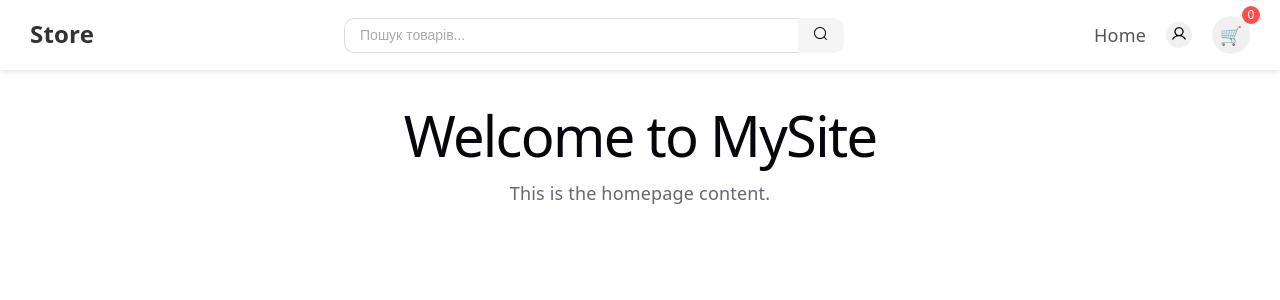
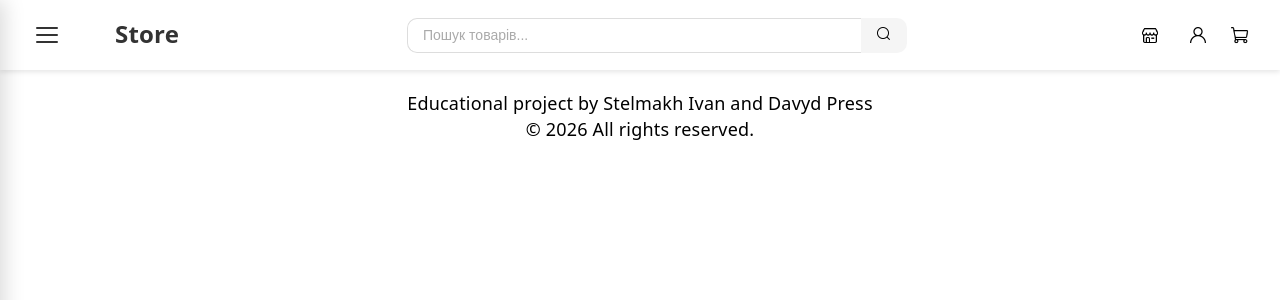
Before and after one commit to StelmakhIvan07/pr5-6-app, a React (Vite) app: page / in a window 1280 px wide. Shown: the top 300 px of the page. Built offline with nearby package versions, Linux system fonts and the light colour scheme.

Commit message:
added catalog and header refresh

```diff
--- a/src/App.jsx
+++ b/src/App.jsx
@@ -1,15 +1,14 @@
 // import { useState } from 'react'
 import './App.css'
 import Header from "./components/Header/Header";
+import Footer from "./components/Footer/Footer";
+import Catalog from "./components/Menu/Catalog/Catalog";
 
 function App() {
   return (
     <div>
       <Header />
-      <main style={{ padding: "20px" }}>
-        <h1>Welcome to MySite</h1>
-        <p>This is the homepage content.</p>
-      </main>
+      <Footer />
     </div>
   );
 }
--- a/src/components/Footer/Footer.jsx
+++ b/src/components/Footer/Footer.jsx
@@ -0,0 +1,17 @@
+import "react";
+import styles from "./Footer.module.css";
+
+function Footer() {
+    return (
+        <footer className={styles.footer}>
+            <div className={styles.container}>
+                <div className={styles.text}>
+                    <p>Educational project by Stelmakh Ivan and Davyd Press</p>
+                    <p>© {new Date().getFullYear()} All rights reserved.</p>
+                </div>
+            </div>
+        </footer>
+    );
+}
+
+export default Footer;
--- a/src/components/Footer/Footer.module.css
+++ b/src/components/Footer/Footer.module.css
@@ -0,0 +1,6 @@
+footer {
+    background-color: #ffffff;
+    color: #000000;
+    padding: 20px;
+    text-align: center;
+}
--- a/src/components/Header/Header.jsx
+++ b/src/components/Header/Header.jsx
@@ -1,12 +1,29 @@
-import "react";
+import { useState } from "react";
 import styles from "./Header.module.css";
 import userIcon from '../../assets/icons/user.png';
 import searchIcon from '../../assets/icons/search.png';
+import Catalog from "../Menu/Catalog/Catalog";
+import homeIcon from '../../assets/icons/home.png';
+import cartIcon from '../../assets/icons/cart.png';
 
 function Header() {
+  const [isCatalogOpen, setIsCatalogOpen] = useState(false);
+
   return (
+    <>
       <header className={styles.header}>
         <div className={styles.container}>
+          {/* Кнопка-бургер */}
+          <button
+            className={styles.burgerBtn}
+            onClick={() => setIsCatalogOpen(true)}
+            aria-label="Відкрити каталог"
+          >
+            <span className={styles.burgerLine} />
+            <span className={styles.burgerLine} />
+            <span className={styles.burgerLine} />
+          </button>
+
           {/* Логотип */}
           <div className={styles.logo}>
             <a href="/">Store</a>
@@ -29,18 +46,22 @@ function Header() {
           {/* Навігація та дії */}
           <div className={styles.navigationContainer}>
             <nav className={styles.navigation}>
-          <a href="/" className={styles.navLink}>Home</a>
+              <a href="/" className={styles.navLink}>
+                <img src={homeIcon} alt="Home" className={styles.homeIcon} /></a>
               <a href="/register" className={styles.navLink}>
                 <img src={userIcon} alt="Register" className={styles.userIcon} />
               </a>
               <div className={styles.cart}>
-            <span className={styles.cartIcon}>🛒</span>
-            <span className={styles.cartCount}>0</span>
+                <img src={cartIcon} alt="Cart" className={styles.cartIcon} />
               </div>
             </nav>
           </div>
         </div>
       </header>
+
+      {/* Каталог (sidebar) */}
+      <Catalog isOpen={isCatalogOpen} onClose={() => setIsCatalogOpen(false)} />
+    </>
   );
 }
 
--- a/src/components/Header/Header.module.css
+++ b/src/components/Header/Header.module.css
@@ -18,6 +18,34 @@
   justify-content: space-between;
   align-items: center;
   gap: 20px;
+}
+
+/* Кнопка-бургер */
+.burgerBtn {
+  background: none;
+  border: none;
+  cursor: pointer;
+  padding: 6px;
+  display: flex;
+  flex-direction: column;
+  justify-content: center;
+  gap: 5px;
+  border-radius: 6px;
+  transition: background-color 0.2s;
+  flex-shrink: 0;
+}
+
+.burgerBtn:hover {
+  background-color: #f0f0f0;
+}
+
+.burgerLine {
+  display: block;
+  width: 22px;
+  height: 2px;
+  background-color: #333;
+  border-radius: 2px;
+  transition: background-color 0.2s;
 }
 
 /* Логотип */
@@ -81,14 +109,23 @@
   gap: 20px;
 }
 
+.homeIcon {
+  display: flex;
+  align-items: center;
+  justify-content: center;
+  width: 20px;
+  height: 20px;
+  padding: 5px;
+  object-fit: cover;
+  cursor: pointer;
+}
+
 .userIcon {
   display: flex;
   align-items: center;
   justify-content: center;
   width: 16px;
   height: 16px;
-  border-radius: 50%;
-  background-color: #f0f0f0;
   padding: 5px;
   object-fit: cover;
   cursor: pointer;
@@ -106,37 +143,13 @@
 }
 
 /* Кошик */
-.cart {
-  display: flex;
-  align-items: center;
-  cursor: pointer;
-  position: relative;
-}
-
 .cartIcon {
   font-size: 18px;
-  width: 38px;
-  height: 38px;
-  border-radius: 50%;
-  background-color: #f0f0f0;
+  width: 19px;
+  height: 19px;
   display: flex;
   align-items: center;
   justify-content: center;
-}
-
-.cartCount {
-  background-color: #ff4d4d;
-  color: white;
-  font-size: 12px;
-  width: 18px;
-  height: 18px;
-  border-radius: 50%;
-  position: absolute;
-  display: flex;
-  align-items: center;
-  justify-content: center;
-  top: -10px;
-  right: -10px;
 }
 
 /* Адаптивність для мобільних пристроїв */
--- /dev/null
+++ b/src/components/Menu/Catalog/Catalog.jsx
@@ -0,0 +1,64 @@
+import { useEffect } from "react";
+import styles from "./Catalog.module.css";
+
+const categories = [
+  { id: 1, icon: "📱", label: "Smartphones and gadgets" },
+  { id: 2, icon: "💻", label: "Laptops and computers" },
+  { id: 3, icon: "🎧", label: "Headphones and audio" },
+  { id: 4, icon: "📷", label: "Photo and video" },
+  { id: 5, icon: "🎮", label: "Games and consoles" },
+  { id: 6, icon: "👕", label: "Clothing and footwear" },
+  { id: 7, icon: "🏠", label: "Home and garden" },
+  { id: 8, icon: "🚗", label: "Auto and moto" },
+  { id: 9, icon: "⚽", label: "Sport and recreation" },
+  { id: 10, icon: "📚", label: "Books and stationery" },
+];
+
+function Catalog({ isOpen, onClose }) {
+  // Закривати при натисканні Escape
+  useEffect(() => {
+    const handleKey = (e) => {
+      if (e.key === "Escape") onClose();
+    };
+    document.addEventListener("keydown", handleKey);
+    return () => document.removeEventListener("keydown", handleKey);
+  }, [onClose]);
+
+  // Блокувати скролл сторінки коли каталог відкритий
+  useEffect(() => {
+    document.body.style.overflow = isOpen ? "hidden" : "";
+    return () => { document.body.style.overflow = ""; };
+  }, [isOpen]);
+
+  return (
+    <>
+      {/* Затемнення фону */}
+      <div
+        className={`${styles.overlay} ${isOpen ? styles.overlayVisible : ""}`}
+        onClick={onClose}
+      />
+
+      {/* Бокова панель */}
+      <aside className={`${styles.sidebar} ${isOpen ? styles.sidebarOpen : ""}`}>
+        <div className={styles.header}>
+          <h2 className={styles.title}>Каталог</h2>
+          <button className={styles.closeBtn} onClick={onClose} aria-label="Закрити каталог">
+            ✕
+          </button>
+        </div>
+
+        <nav className={styles.nav}>
+          {categories.map((cat) => (
+            <a key={cat.id} href={`/catalog/${cat.id}`} className={styles.categoryItem}>
+              <span className={styles.categoryIcon}>{cat.icon}</span>
+              <span className={styles.categoryLabel}>{cat.label}</span>
+              <span className={styles.arrow}>›</span>
+            </a>
+          ))}
+        </nav>
+      </aside>
+    </>
+  );
+}
+
+export default Catalog;
--- /dev/null
+++ b/src/components/Menu/Catalog/Catalog.module.css
@@ -0,0 +1,109 @@
+/* Затемнення фону */
+.overlay {
+  position: fixed;
+  inset: 0;
+  background-color: rgba(0, 0, 0, 0);
+  z-index: 1999;
+  pointer-events: none;
+  transition: background-color 0.3s ease;
+}
+
+.overlayVisible {
+  background-color: rgba(0, 0, 0, 0.45);
+  pointer-events: all;
+}
+
+/* Бокова панель */
+.sidebar {
+  position: fixed;
+  top: 0;
+  left: 0;
+  width: 300px;
+  height: 100vh;
+  background-color: #ffffff;
+  z-index: 2000;
+  box-shadow: 4px 0 20px rgba(0, 0, 0, 0.15);
+  display: flex;
+  flex-direction: column;
+  transform: translateX(-100%);
+  transition: transform 0.3s cubic-bezier(0.4, 0, 0.2, 1);
+}
+
+.sidebarOpen {
+  transform: translateX(0);
+}
+
+/* Шапка панелі */
+.header {
+  display: flex;
+  align-items: center;
+  justify-content: space-between;
+  padding: 20px 24px;
+  border-bottom: 1px solid #f0f0f0;
+}
+
+.title {
+  margin: 0;
+  font-size: 20px;
+  font-weight: 700;
+  color: #1a1a1a;
+}
+
+.closeBtn {
+  background: none;
+  border: none;
+  font-size: 18px;
+  color: #888;
+  cursor: pointer;
+  width: 32px;
+  height: 32px;
+  border-radius: 50%;
+  display: flex;
+  align-items: center;
+  justify-content: center;
+  transition: background-color 0.2s, color 0.2s;
+}
+
+.closeBtn:hover {
+  background-color: #f0f0f0;
+  color: #333;
+}
+
+/* Список категорій */
+.nav {
+  flex: 1;
+  overflow-y: auto;
+  padding: 8px 0;
+}
+
+.categoryItem {
+  display: flex;
+  align-items: center;
+  gap: 14px;
+  padding: 13px 24px;
+  text-decoration: none;
+  color: #333;
+  font-size: 15px;
+  transition: background-color 0.2s;
+}
+
+.categoryItem:hover {
+  background-color: #f5f5f5;
+}
+
+.categoryIcon {
+  font-size: 22px;
+  width: 28px;
+  text-align: center;
+  flex-shrink: 0;
+}
+
+.categoryLabel {
+  flex: 1;
+}
+
+.arrow {
+  color: #bbb;
+  font-size: 20px;
+  font-weight: 300;
+}
```
Also changed, not shown: src/assets/icons/cart.png (added), src/assets/icons/home.png (added). Lines whose indentation alone changed are shown as unchanged.
